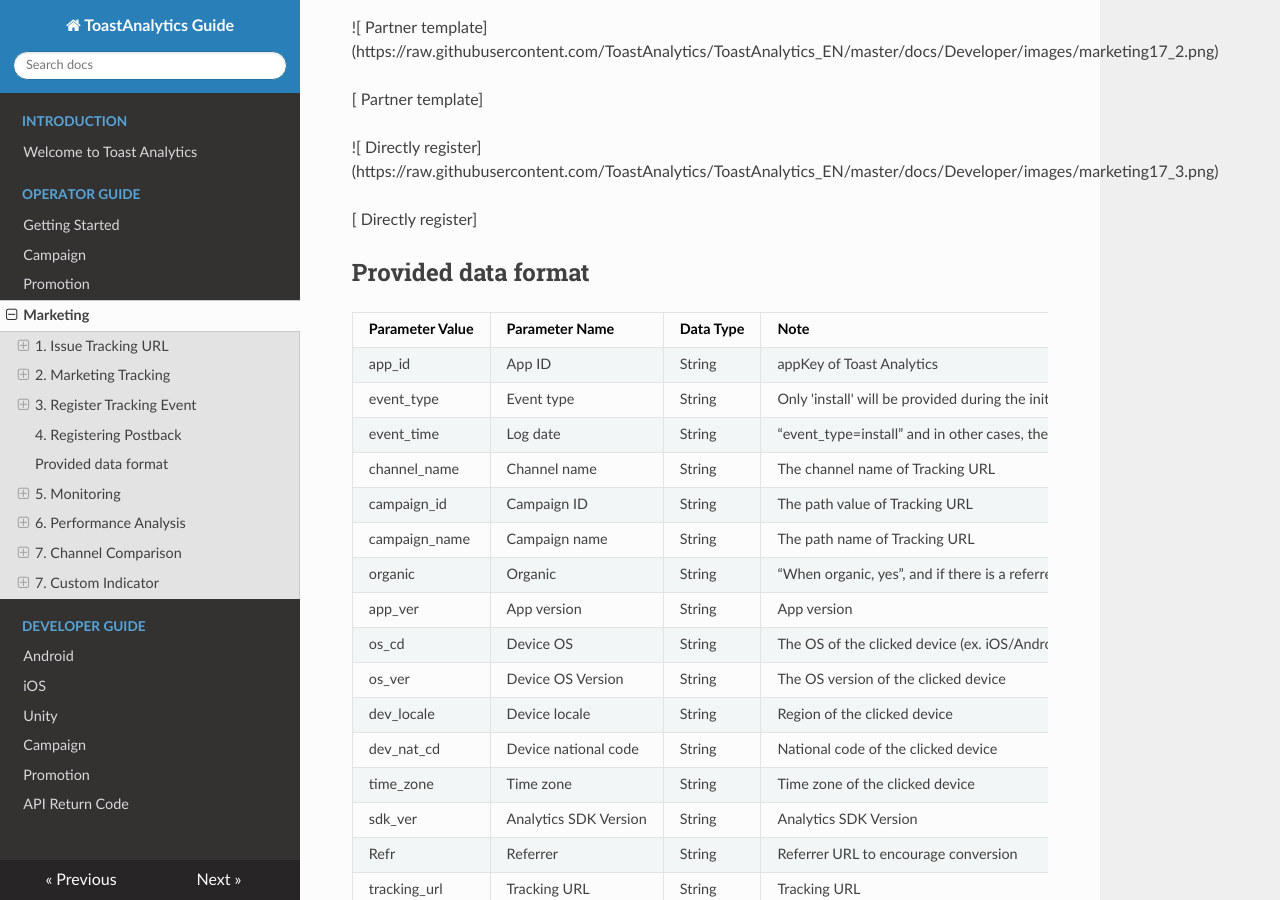
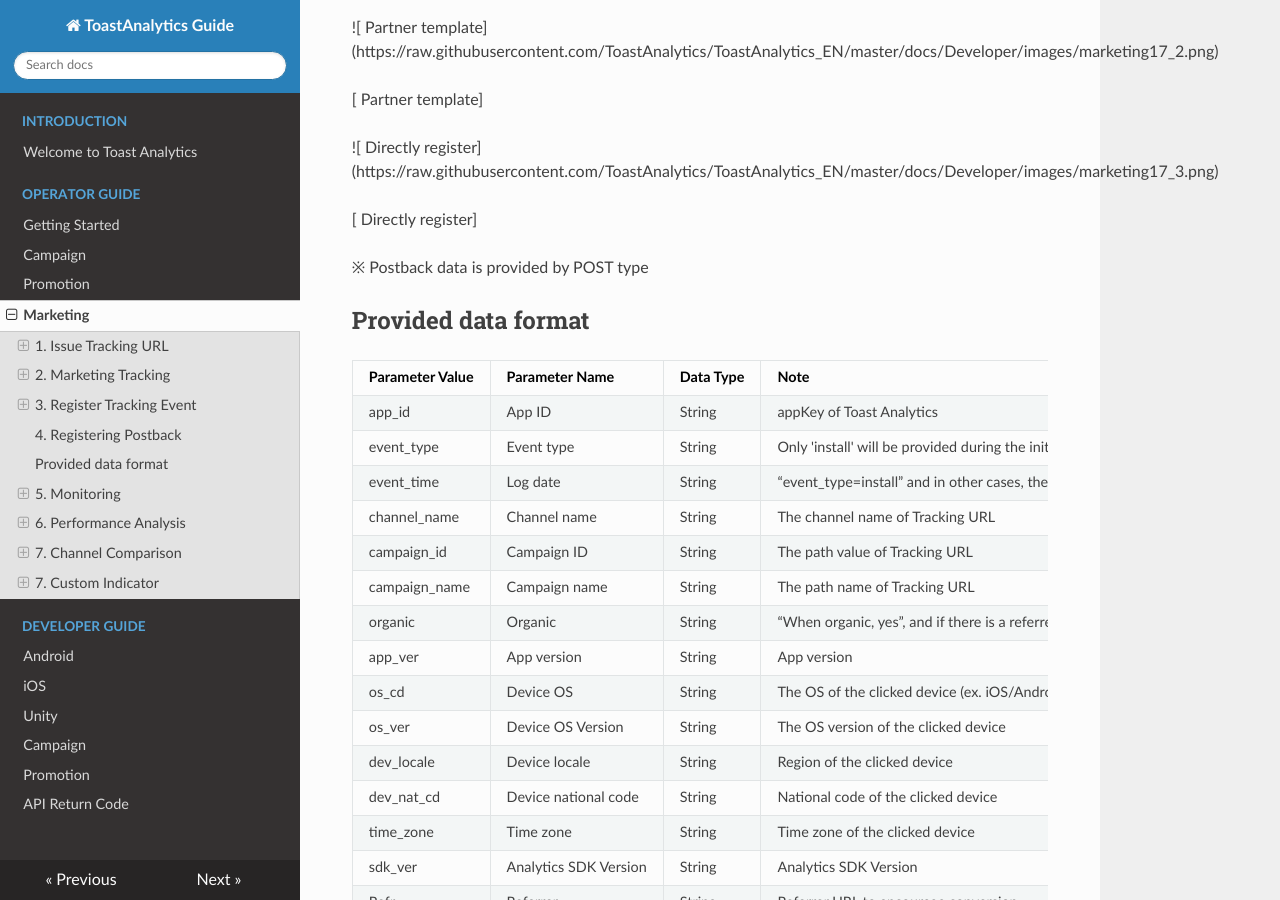
Before and after one commit to ToastAnalytics/ToastAnalytics_EN, an MkDocs documentation site: the page built from docs/Developer/3. marketing Guide.md, in a window 1280 px wide and 900 px high, scrolled down 13181 px. Built offline with MkDocs 1.6.1, drawn with Linux system fonts in a browser that asks for light colours; nearby versions of some CDN libraries; old or Windows-style settings are respelled for this version of MkDocs.

Commit message:
Update 3. marketing Guide.md

```diff
--- a/docs/Developer/3. marketing Guide.md
+++ b/docs/Developer/3. marketing Guide.md
@@ -350,6 +350,9 @@ You can register the Postback service at 'Marketing > Register Postback > "Add P
 
 [ Directly register]
 
+※ Postback data is provided by POST type
+
+
 ## Provided data format
 
 |Parameter Value			|Parameter Name			|Data Type	|Note|
```
